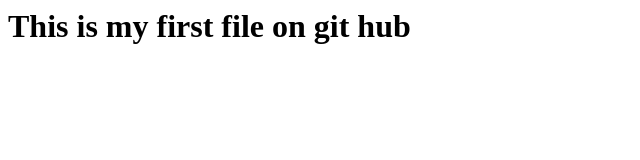
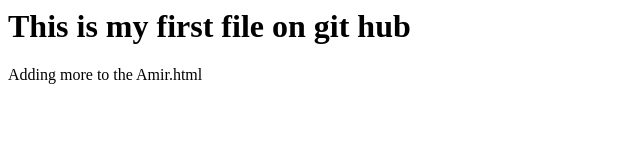
Before and after one commit to practicalit/aug31-git, a plain HTML site: page Amir.html in a window 1280 px wide. Shown: the whole page, without its empty margins (0-640 px from the left). Drawn offline with Linux system fonts and the light colour scheme.

Commit message:
updating my file

```diff
--- a/Amir.html
+++ b/Amir.html
@@ -8,6 +8,8 @@
 
 <body>
     <h1>This is my first file on git hub</h1>
+<p>Adding more to the Amir.html</p>
+
 </body>
 
 
```
